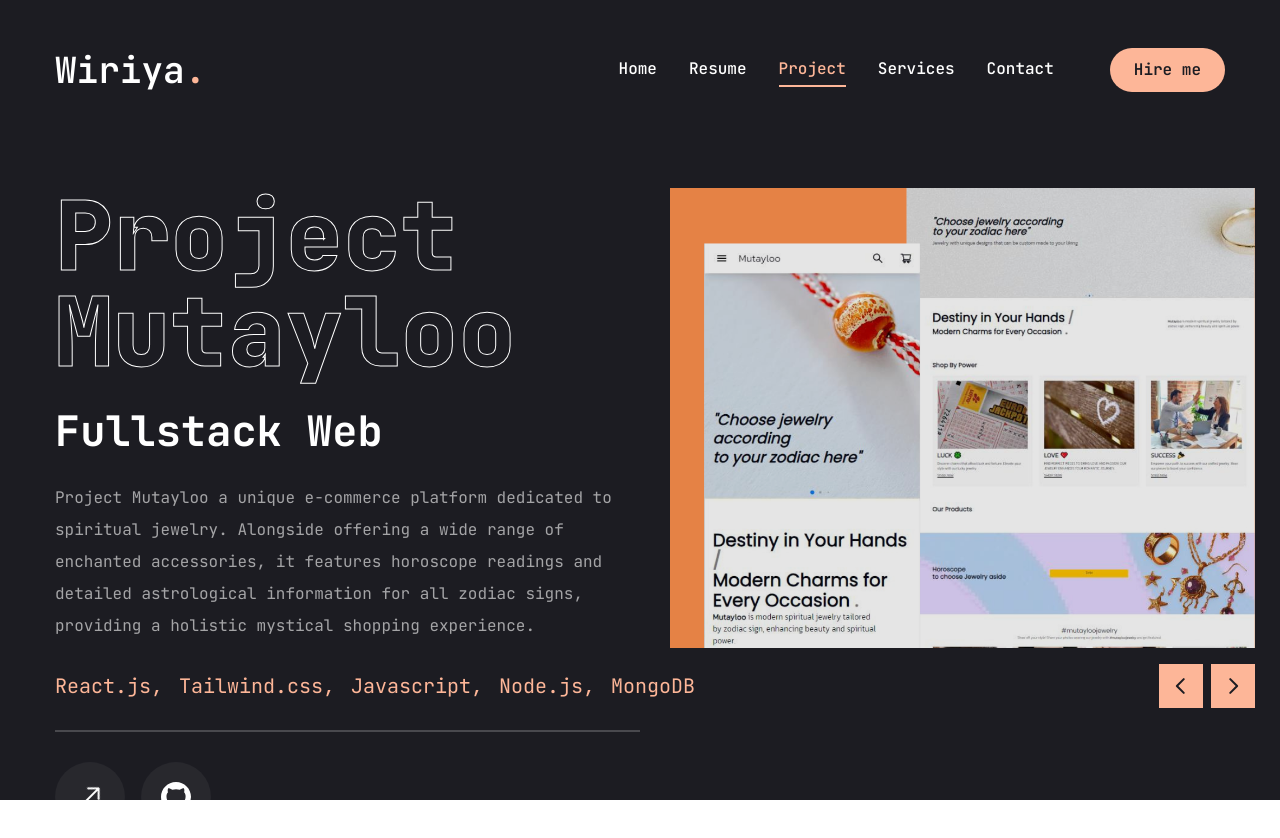
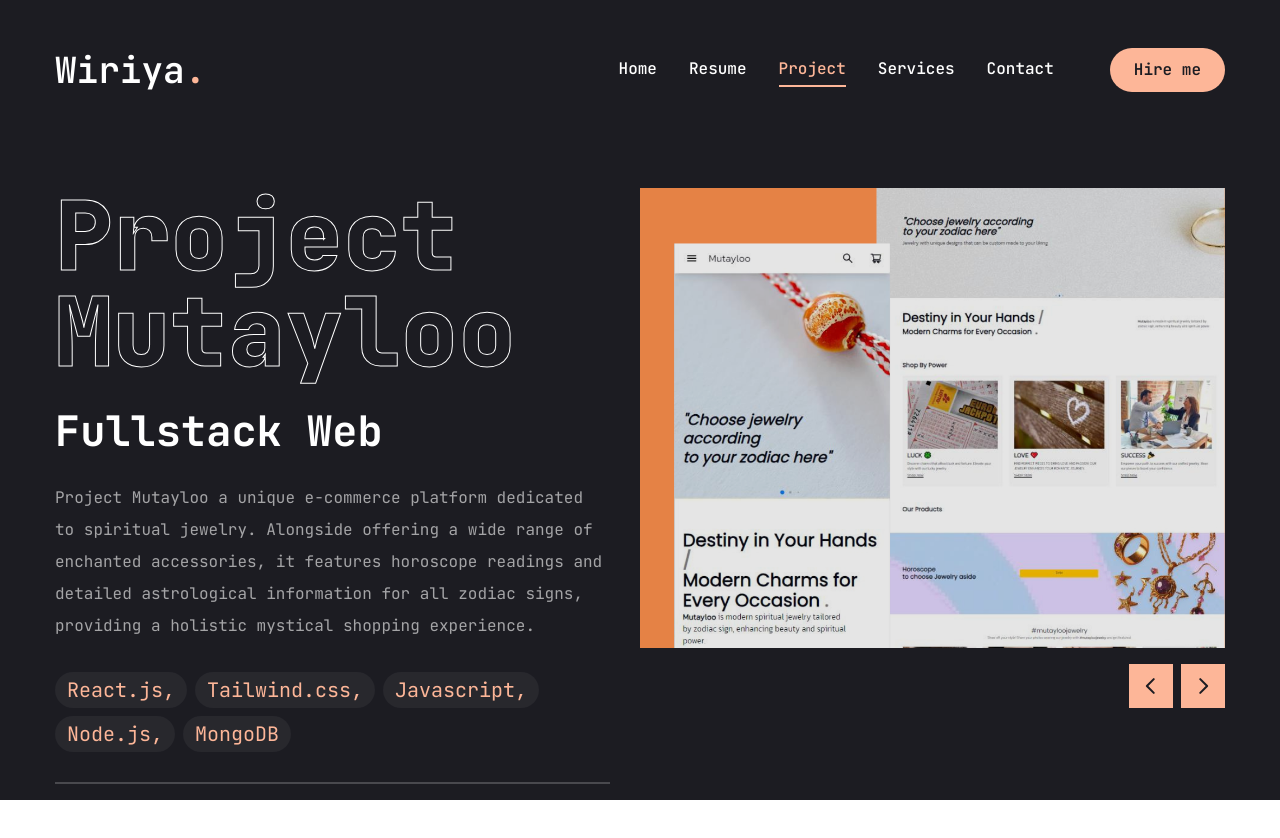
Before and after one commit to mezealot24/WiriyaPortfolio, a Next.js app: page /project in a window 1280 px wide. Shown: the top 838 px of the page. Built offline with nearby package versions, Linux system fonts and the light colour scheme.

Commit message:
update style project_Stack

```diff
--- a/app/project/page.jsx
+++ b/app/project/page.jsx
@@ -106,10 +106,13 @@ const Project = () => {
 							{/* project description */}
 							<p className="text-white/60">{currentProject.description}</p>
 							{/* stack */}
-							<ul className="flex gap-4">
+							<ul className="flex flex-wrap gap-2">
 								{currentProject.stack.map((item, index) => {
 									return (
-										<li key={index} className="text-xl text-accent">
+										<li
+											key={index}
+											className="text-xl text-accent bg-white/5 px-3 py-1 rounded-full"
+										>
 											{item.name}
 
 											{index !== currentProject.stack.length - 1 && ","}
```
